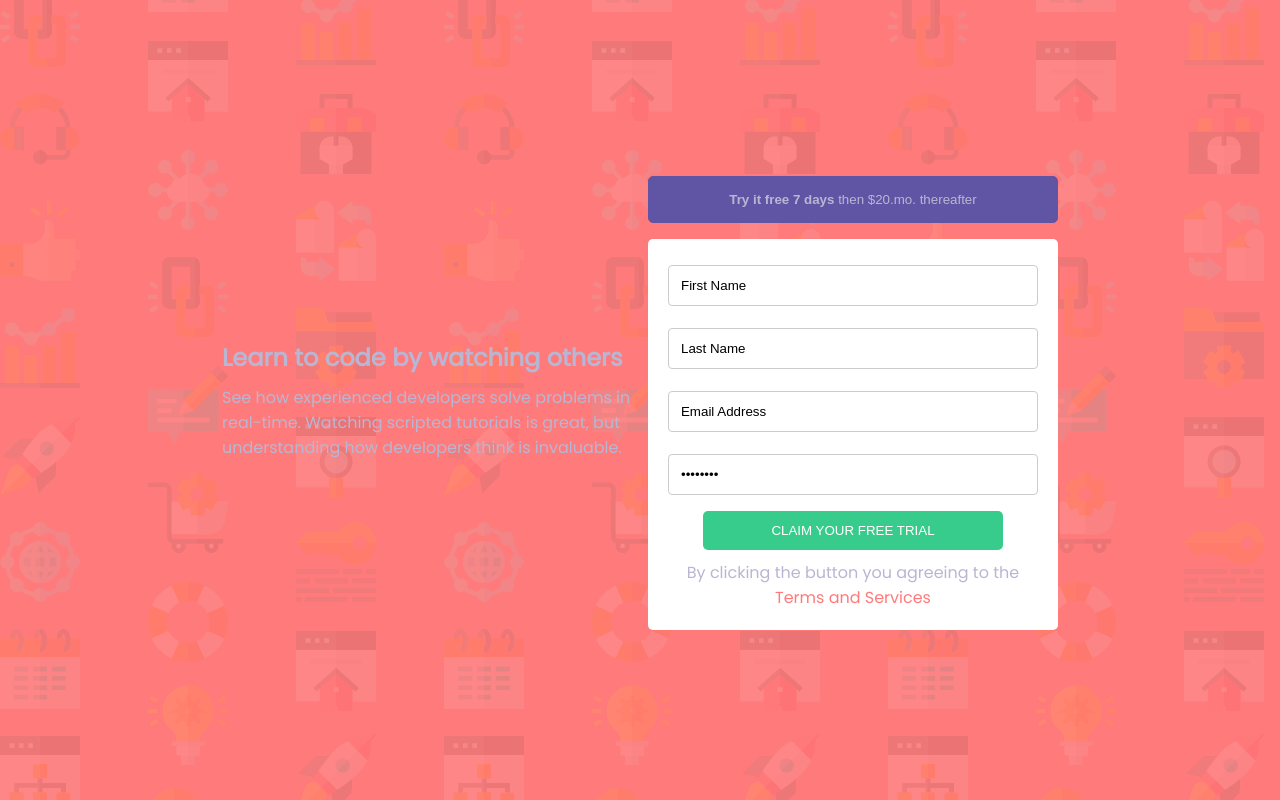
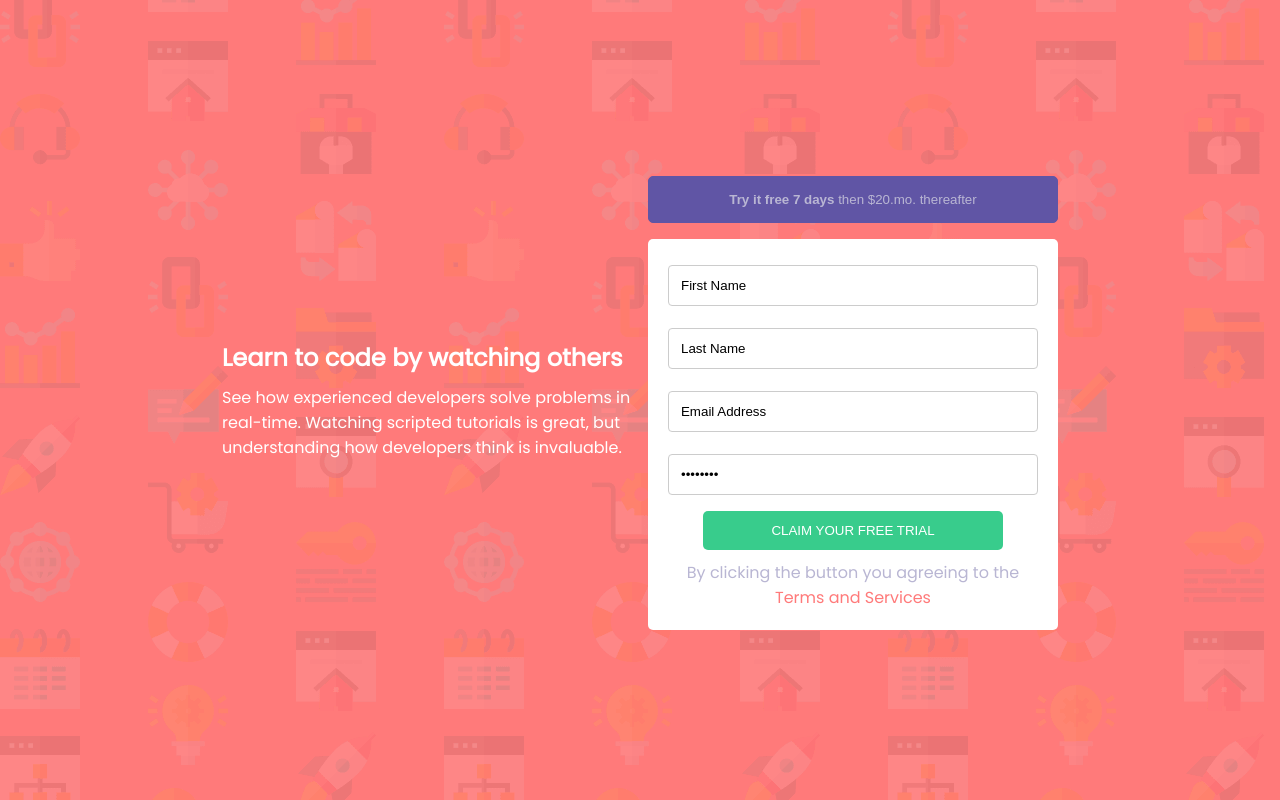
Before and after one commit to Machanga/Registration-Form, a plain HTML site: page index.html in a window 1280 px wide. Drawn offline with Linux system fonts and the light colour scheme.

Commit message:
Update style.css

```diff
--- a/style.css
+++ b/style.css
@@ -12,6 +12,9 @@ body{
     font-size: 16px;
     color: hsl(246, 25%, 77%);
     font-family: 'Poppins', sans-serif;
+}
+.intro{
+    color: white;
 }
 main{
     display: flex;
```
